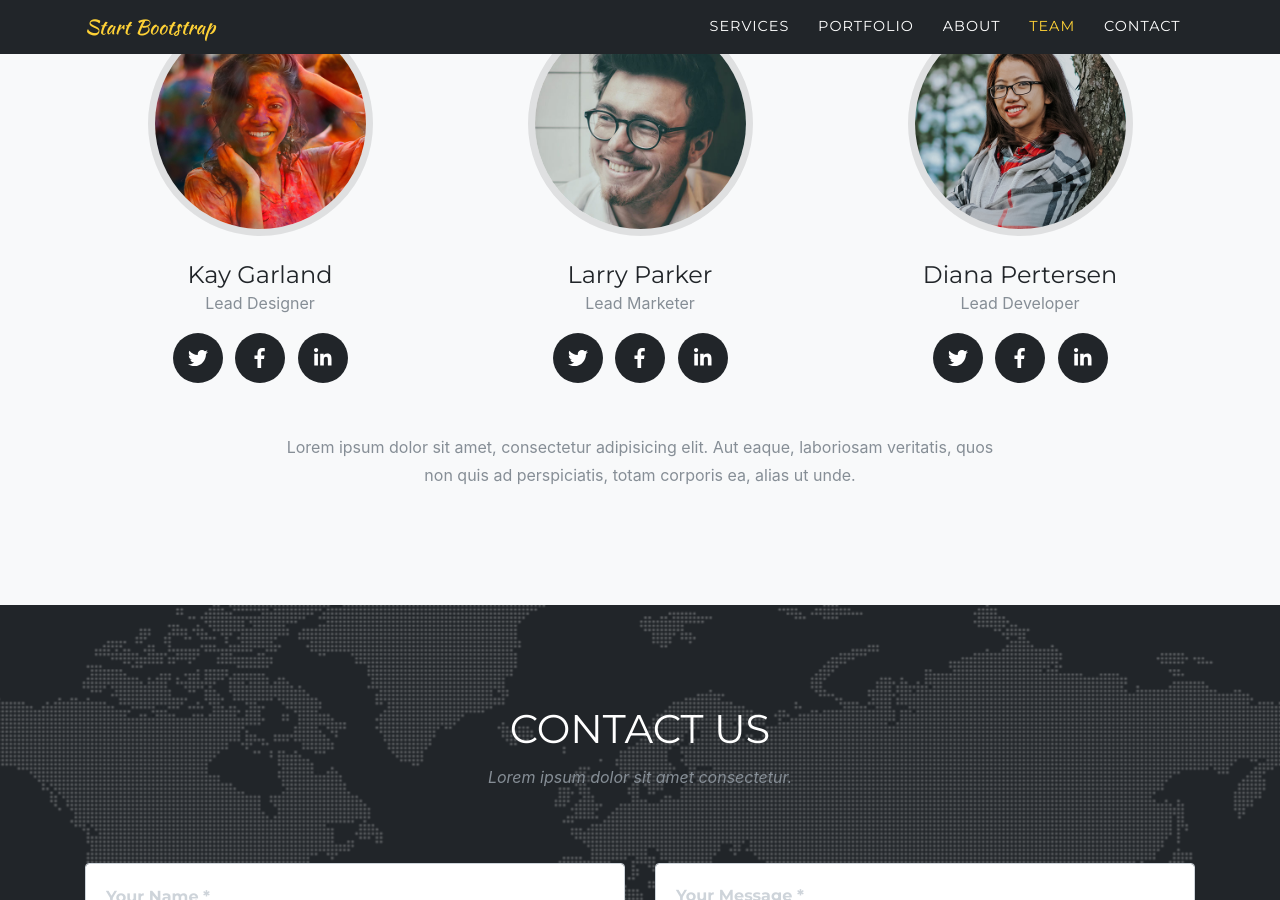
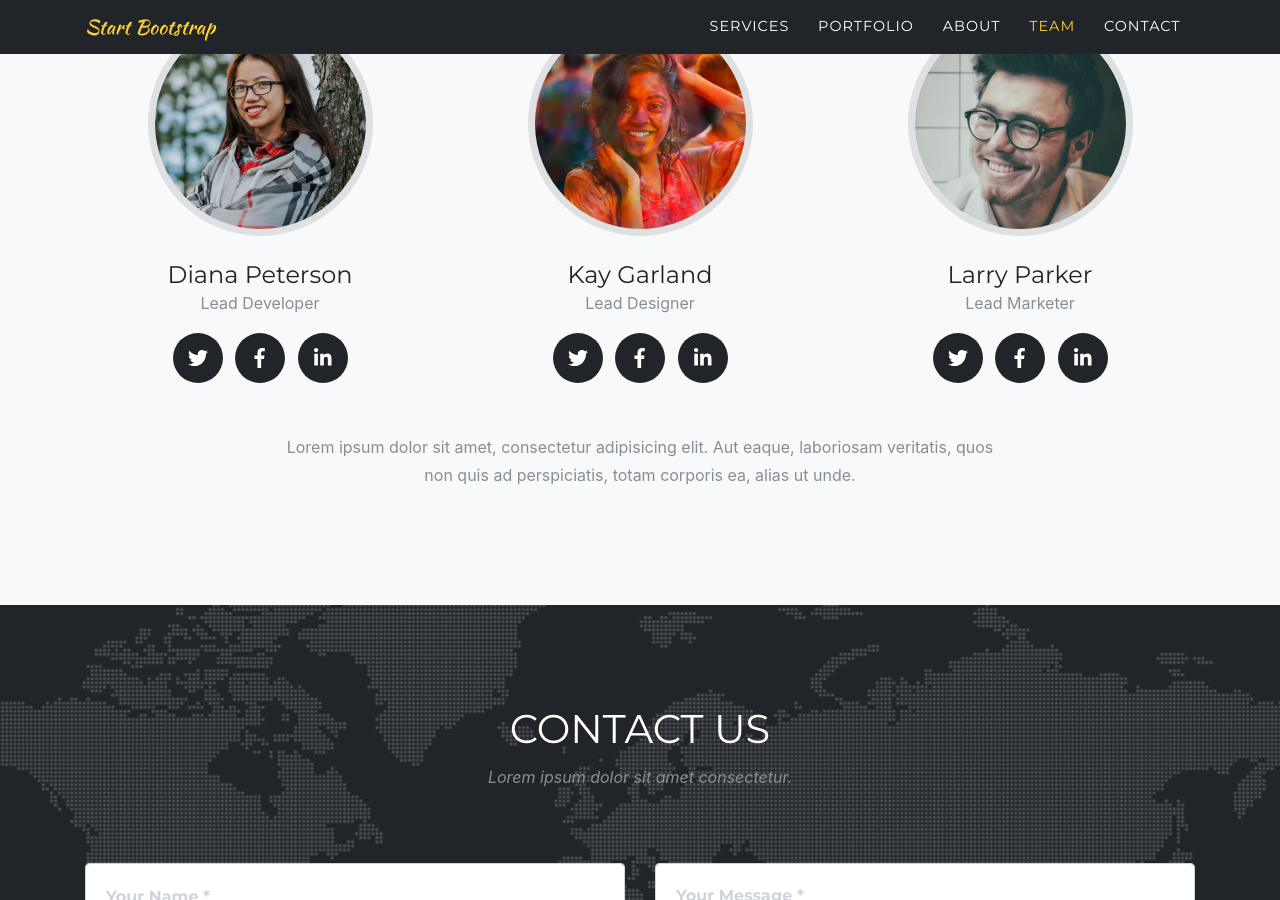
Before and after one commit to barnsleygymnasticsclub/barnsleygymnasticsclub.github.io, a Jekyll site: the page built from index.md, in a window 1280 px wide and 900 px high, scrolled down 5126 px. Built offline with Jekyll 4.4.1, drawn with Linux system fonts in a browser that asks for light colours; nearby versions of some CDN libraries; some web fonts are replaced.

Commit message:
Split team members into separate collection and layout.

```diff
--- a/_config.yml
+++ b/_config.yml
@@ -24,7 +24,7 @@
 
 repository: "barnsleygymnasticsclub/barnsleygymnasticsclub.github.io"
 
-reload: true
+livereload: true
 
 collections:
   services:
@@ -34,6 +34,8 @@
       ecommerce.md
 
   portfolios:
+
+  team:
 
 # Build settings
 plugins:
--- a/_includes/team_section.html
+++ b/_includes/team_section.html
@@ -7,78 +7,9 @@
         </div>
       </div>
       <div class="row">
-        <div class="col-sm-4">
-          <div class="team-member">
-            <img class="mx-auto rounded-circle" src="assets/img/team/1.jpg" alt="">
-            <h4>Kay Garland</h4>
-            <p class="text-muted">Lead Designer</p>
-            <ul class="list-inline social-buttons">
-              <li class="list-inline-item">
-                <a href="#">
-                  <i class="fab fa-twitter"></i>
-                </a>
-              </li>
-              <li class="list-inline-item">
-                <a href="#">
-                  <i class="fab fa-facebook-f"></i>
-                </a>
-              </li>
-              <li class="list-inline-item">
-                <a href="#">
-                  <i class="fab fa-linkedin-in"></i>
-                </a>
-              </li>
-            </ul>
-          </div>
-        </div>
-        <div class="col-sm-4">
-          <div class="team-member">
-            <img class="mx-auto rounded-circle" src="assets/img/team/2.jpg" alt="">
-            <h4>Larry Parker</h4>
-            <p class="text-muted">Lead Marketer</p>
-            <ul class="list-inline social-buttons">
-              <li class="list-inline-item">
-                <a href="#">
-                  <i class="fab fa-twitter"></i>
-                </a>
-              </li>
-              <li class="list-inline-item">
-                <a href="#">
-                  <i class="fab fa-facebook-f"></i>
-                </a>
-              </li>
-              <li class="list-inline-item">
-                <a href="#">
-                  <i class="fab fa-linkedin-in"></i>
-                </a>
-              </li>
-            </ul>
-          </div>
-        </div>
-        <div class="col-sm-4">
-          <div class="team-member">
-            <img class="mx-auto rounded-circle" src="assets/img/team/3.jpg" alt="">
-            <h4>Diana Pertersen</h4>
-            <p class="text-muted">Lead Developer</p>
-            <ul class="list-inline social-buttons">
-              <li class="list-inline-item">
-                <a href="#">
-                  <i class="fab fa-twitter"></i>
-                </a>
-              </li>
-              <li class="list-inline-item">
-                <a href="#">
-                  <i class="fab fa-facebook-f"></i>
-                </a>
-              </li>
-              <li class="list-inline-item">
-                <a href="#">
-                  <i class="fab fa-linkedin-in"></i>
-                </a>
-              </li>
-            </ul>
-          </div>
-        </div>
+        {% for team_member in site.team %}
+          {{ team_member }}
+        {% endfor %}
       </div>
       <div class="row">
         <div class="col-lg-8 mx-auto text-center">
```
Also changed, not shown: _layouts/team.html (added, +24 -0 lines), _team/diana_peterson.md (added, +10 -0 lines), _team/kay_garland.md (added, +10 -0 lines), _team/larry_parker.md (added, +10 -0 lines), _includes/team.html (added).
